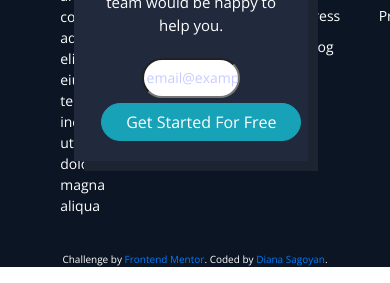
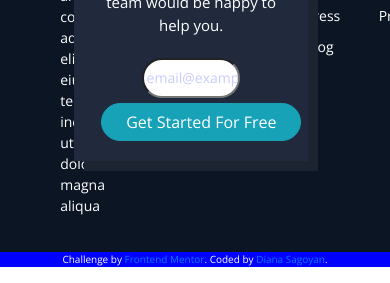
Before and after one commit to DianaSagoyan/fylo-frontend-mentor-challenge, a plain HTML site: page index.html in a window 390 px wide. Shown: the part 4248-4531 px from the top of the page. Drawn offline with nearby package versions, Linux system fonts and the light colour scheme.

Commit message:
Making responsive design.

```diff
--- a/styles.css
+++ b/styles.css
@@ -257,3 +257,14 @@ footer{
     text-align: center;
     font-size: 10px;
 }
+
+
+
+@media  (max-width: 500px){
+    footer{
+        background-color: blue;
+        color: #fff;
+        text-align: center;
+        font-size: 10px;
+    }
+}
```
